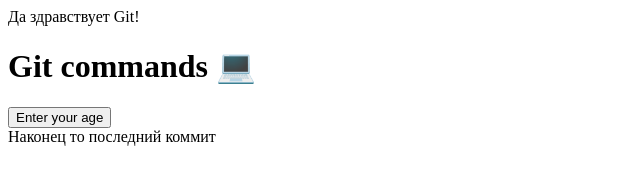
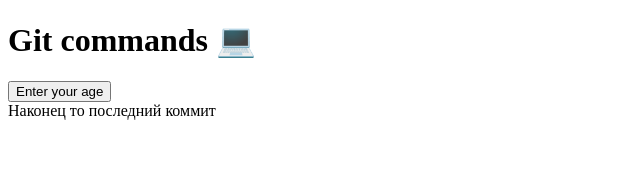
Before and after one commit to AndreiGulii/Git-commands, a plain HTML site: page index.html in a window 1280 px wide. Shown: the whole page, without its empty margins (0-640 px from the left). Drawn offline with Linux system fonts and the light colour scheme.

Commit message:
Revert "added header"
This reverts commit 2e8217686c0354910bd822f1593baf94c3e154ad.

```diff
--- a/index.html
+++ b/index.html
@@ -6,7 +6,6 @@
     <title>Git test</title>
 </head>
 <body>
-    <header>Да здравствует Git!</header>
    <h1>Git commands 💻</h1>
    <form>
     <button>Enter your age</button>
```
